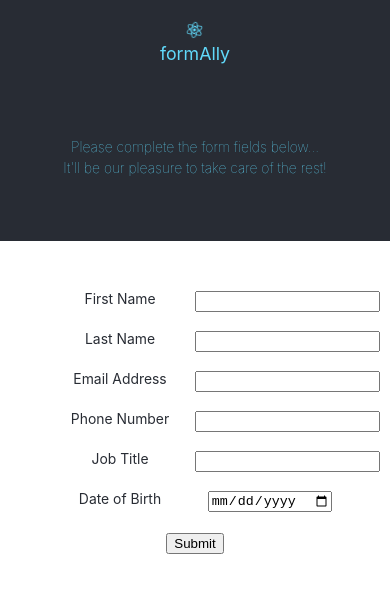
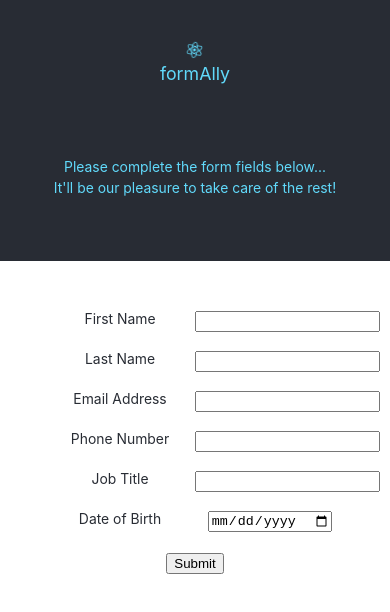
Before and after one commit to msyvr/formally, a React (Create React App) app: page / in a window 390 px wide. Shown: the top 612 px of the page. Built offline with nearby package versions, Linux system fonts and the light colour scheme.

Commit message:
header - font weight normal mobile friendly header font weight

```diff
--- a/src/App.css
+++ b/src/App.css
@@ -16,6 +16,7 @@
 .App-header {
   background-color: #282c34;
   min-height: 10vh;
+  padding-top: 20px;
   display: flex;
   flex-direction: column;
   align-items: center;
@@ -40,7 +41,6 @@
   font-size: calc(10px + 1vmin);
   line-height: 150%;
   color: #61dafb;
-  font-weight: lighter;
 }
 
 .Form {
```
